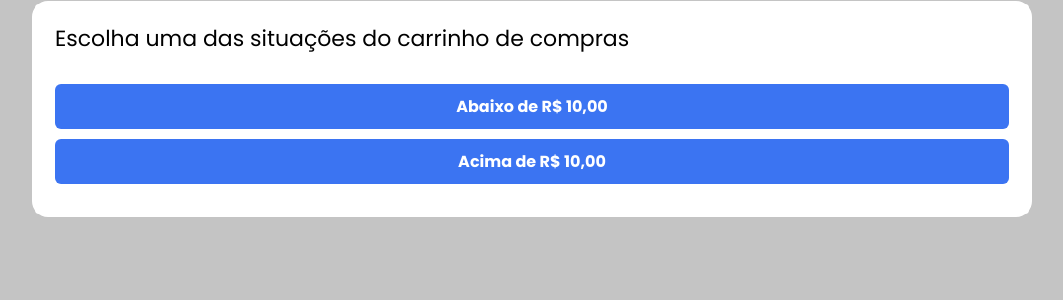
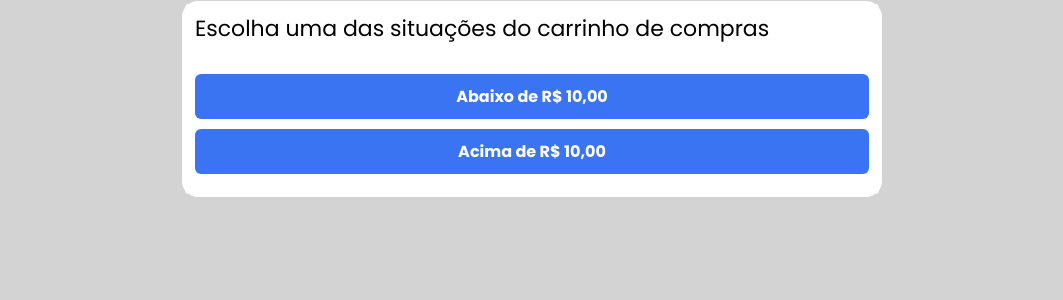
Before and after one commit to EdsonCandido73/carrinhocompras, a React (Create React App) app: page / in a window 1280 px wide. Shown: the top 300 px of the page, without its empty margins (108-1171 px from the left). Built offline with nearby package versions, Linux system fonts and the light colour scheme.

Commit message:
Finalizando o teste - Carrinho de Compras

```diff
--- a/src/pages/Home/index.js
+++ b/src/pages/Home/index.js
@@ -10,10 +10,10 @@ function Home() {
         <p>
           Escolha uma das situações do carrinho de compras
         </p>
-        <Link to="/shoppingcart/?cartTotal=under10">
+        <Link to="/shoppingcartunder10">
           <button className='btn' >Abaixo de R$ 10,00</button>
         </Link>
-        <Link to="/shoppingcart/?cartTotal=over10">
+        <Link to="/shoppingcartover10">
           <button className='btn' >Acima de R$ 10,00</button>
         </Link>
       </div>
--- a/src/pages/Shoppingcart/index.js
+++ /dev/null
@@ -1,48 +0,0 @@
-import React from 'react';
-import './styles.css';
-import apiDataUnder10 from '../../api/abaixo-10-reais.json';
-import apiDataOver10 from '../../api/acima-10-reais.json';
-
-
-export default function Shoppingcart() {
-
-    let params = new URLSearchParams(document.location.search.substring(1));
-    let cart = params.get("cartTotal");
-
-    let apiData = apiDataOver10;
-    console.log(apiData)
-
-   if (cart==="under10") {
-      let apiData = apiDataUnder10;
-      console.log(apiData)
-   }
-
-    return (
-      <div className='container'>
-        <div className='header'>
-          <strong>Meu carrinho</strong>
-          <hr size="1" width="100%"></hr>
-        </div>
-          <ul className='itemslist'>
-            {apiData.items.map(item => (
-              <li key={item.id}>
-                <div className='showitem'>
-                  <img src={item.imageUrl} alt={item.name} />
-                    <div className='description'>
-                      <h1>{item.name}</h1>
-                      <h2>R$ {item.listPrice/100}</h2>
-                      <h1>R$ {item.sellingPrice/100}</h1>
-                    </div>
-                </div>
-              </li>
-            ))}
-          </ul>
-          <hr size="1" width="100%"></hr>
-          <div className='totalcart'>
-            <p className='total'>Total</p>
-            <p className='value'>R$ {apiData.value/100}</p>
-          </div>
-
-      </div>
-    )
-}
--- /dev/null
+++ b/src/pages/Shoppingcartover10/index.js
@@ -0,0 +1,51 @@
+import React from 'react';
+import './styles.css';
+import apiDataOver10 from '../../api/acima-10-reais.json';
+
+
+export default function Shoppingcartover10() {
+
+    let apiData = apiDataOver10;
+    console.log(apiData)
+
+    function checkShipping() {
+      if((apiData.value/100) > 10) {
+        return (
+          <label className='checkshipping'>Parabéns, sua compra tem frete grátis !</label>
+        )
+      }
+    }
+
+    return (
+      <div className='container'>
+        <div className='header'>
+          <strong>Meu carrinho</strong>
+          <hr size="2" width="100%" color='#c4c4c4'></hr>
+        </div>
+          <ul className='itemslist'>
+            {apiData.items.map(item => (
+              <li key={item.id}>
+                <div className='showitem'>
+                  <img src={item.imageUrl} alt={item.name} />
+                    <div className='description'>
+                      <h1>{item.name}</h1>
+                      <h2>R$ {item.listPrice/100}</h2>
+                      <h1>R$ {item.sellingPrice/100}</h1>
+                    </div>
+                </div>
+              </li>
+            ))}
+          </ul>
+          <hr size="2" width="100%" color='#c4c4c4'></hr>
+            <div className='totalcart'>
+              <p className='total'>Total</p>
+              <p className='value'>R$ {apiData.value/100}</p>
+            </div>
+            <div className='checklabel'>
+              {checkShipping()}
+            </div>
+          <hr size="2" width="100%" color='#c4c4c4'></hr>
+          <button className='final'>Finalizar compra</button>
+      </div>
+    )
+}
--- a/src/pages/Shoppingcart/styles.css
+++ b/src/pages/Shoppingcartover10/styles.css
@@ -12,8 +12,8 @@
 
   body, input, button {
     font-family: 'Poppins', Arial, Helvetica, sans-serif;
-    background-color: #C4C4C4;
-    font-size: 14px;
+    background-color: #d3d3d3;
+    font-size: 10px;
   }
 
   .container {
@@ -22,23 +22,23 @@
     border-color:#fff ;
     border-radius: 16px;
     margin: 1px auto 0;
-    max-width: 1000px;
+    max-width: 700px;
     width: 100%;
     display: flex;
     flex-direction: column;
     align-items: flex-start;
-    box-shadow: #C4C4C4;
+    box-shadow: #000;
   }
 
   .header {
     min-width: 100%;
-    font-size: 45px;
+    font-size: 30px;
     align-items: center;
   }
 
   .container strong {
     display: flex;
-    height: 100px;
+    height: 80px;
     align-items: center;
     justify-content: center;
   }
@@ -62,8 +62,8 @@
   .showitem img {
     border-width: 1;
     border-style: solid;
-    border-color: #C4C4C4;
-    width: 200px;
+    border-color: #d3d3d3;
+    width: 150px;
     margin: 16px;
     padding-left: 8px;
     padding-right: 8px;
@@ -72,11 +72,11 @@
   .description {
     padding: 16px;
     margin-bottom: 8px;
-    line-height: 40px;
+    line-height: 35px;
   }
 
   .description h2 {
-    font-size: 20px;
+    font-size: 15px;
     color: #c4c4c4;
   }
 
@@ -85,41 +85,63 @@
     background: #FFF;
     margin-top: 0px;
     border-radius: 4px;
-    padding: 10px;
+    padding: 5px;
   }
+
   .totalcart {
-    height: 100px;
+    width: 100%;
+    padding: 24px;
     display: flex;
     flex-direction: row;
     align-items: center;
+    justify-content: space-between;
   }
 
   .totalcart .total {
-    font-size: 35px;
+    font-size: 25px;
+    font-weight: bold;
+  }
+
+  .totalcart .value {
+    font-size: 25px;
     font-weight: bold;
 
   }
 
-  .totalcart .value {
-    font-size: 35px;
-    font-weight: bold;
-
+  .checklabel {
+    display: flex;
+    width: 100%;
+    align-items: center;
+    justify-content: center;
   }
 
-  .content button.btn {
+  .checkshipping {
+    display: flex;
+    width: 80%;
+    align-items: center;
+    justify-content: center;
+    background-color: #C7FFA6;
+    font-size: 20px;
+    color: #217A00;
+    border-radius: 25px;
+    padding: 10px;
+    margin-bottom: 24px;
+  }
+
+  .final {
     border: 0;
-    border-radius: 6px;
-    width: 100%;
-    height: 45px;
-    padding: 0 20px;
-    font-size: 16px;
+    border-radius: 8px;
+    width: 93%;
+    height: 64px;
+    font-size: 20px;
     font-weight: bold;
     background: #3B74F2;
     color: #fff;
     cursor: pointer;
-    margin-bottom: 10px;
+    margin: 24px;
+    margin-bottom: 16px;
   }
 
-  .content button.btn:hover {
+  .final:hover {
     background: #3064D7;
   }
--- /dev/null
+++ b/src/pages/Shoppingcartunder10/index.js
@@ -0,0 +1,50 @@
+import React from 'react';
+import './styles.css';
+import apiDataUnder10 from '../../api/abaixo-10-reais.json';
+
+export default function Shoppingcartover10() {
+
+    let apiData = apiDataUnder10;
+    console.log(apiData)
+
+    function checkShipping() {
+      if((apiData.value/100) > 10) {
+        return (
+          <label className='checkshipping'>Parabéns, sua compra tem frete grátis !</label>
+        )
+      }
+    }
+
+    return (
+      <div className='container'>
+        <div className='header'>
+          <strong>Meu carrinho</strong>
+          <hr size="2" width="100%" color='#c4c4c4'></hr>
+        </div>
+          <ul className='itemslist'>
+            {apiData.items.map(item => (
+              <li key={item.id}>
+                <div className='showitem'>
+                  <img src={item.imageUrl} alt={item.name} />
+                    <div className='description'>
+                      <h1>{item.name}</h1>
+                      <h2>R$ {item.listPrice/100}</h2>
+                      <h1>R$ {item.sellingPrice/100}</h1>
+                    </div>
+                </div>
+              </li>
+            ))}
+          </ul>
+          <hr size="2" width="100%" color='#c4c4c4'></hr>
+            <div className='totalcart'>
+              <p className='total'>Total</p>
+              <p className='value'>R$ {apiData.value/100}</p>
+            </div>
+            <div className='checklabel'>
+              {checkShipping()}
+            </div>
+          <hr size="2" width="100%" color='#c4c4c4'></hr>
+          <button className='final'>Finalizar compra</button>
+      </div>
+    )
+}
--- /dev/null
+++ b/src/pages/Shoppingcartunder10/styles.css
@@ -0,0 +1,147 @@
+
+* {
+    margin: 0;
+    padding: 0;
+    outline: 0;
+    box-sizing: border-box;
+  }
+
+  html, body, #root {
+    min-height: 100%;
+  }
+
+  body, input, button {
+    font-family: 'Poppins', Arial, Helvetica, sans-serif;
+    background-color: #d3d3d3;
+    font-size: 10px;
+  }
+
+  .container {
+    border-width: 1;
+    border-style: solid;
+    border-color:#fff ;
+    border-radius: 16px;
+    margin: 1px auto 0;
+    max-width: 700px;
+    width: 100%;
+    display: flex;
+    flex-direction: column;
+    align-items: flex-start;
+    box-shadow: #000;
+  }
+
+  .header {
+    min-width: 100%;
+    font-size: 30px;
+    align-items: center;
+  }
+
+  .container strong {
+    display: flex;
+    height: 80px;
+    align-items: center;
+    justify-content: center;
+  }
+
+  .itemslist {
+
+  }
+
+  .itemslist li {
+    list-style-type: none;
+  }
+
+  .showitem {
+    display: flex;
+    flex-direction: row;
+    width: 100%;
+    max-width: 900px;
+    align-items: center;
+  }
+
+  .showitem img {
+    border-width: 1;
+    border-style: solid;
+    border-color: #d3d3d3;
+    width: 150px;
+    margin: 16px;
+    padding-left: 8px;
+    padding-right: 8px;
+  }
+
+  .description {
+    padding: 16px;
+    margin-bottom: 8px;
+    line-height: 35px;
+  }
+
+  .description h2 {
+    font-size: 15px;
+    color: #c4c4c4;
+  }
+
+  .content {
+    width: 100%;
+    background: #FFF;
+    margin-top: 0px;
+    border-radius: 4px;
+    padding: 5px;
+  }
+
+  .totalcart {
+    width: 100%;
+    padding: 24px;
+    display: flex;
+    flex-direction: row;
+    align-items: center;
+    justify-content: space-between;
+  }
+
+  .totalcart .total {
+    font-size: 25px;
+    font-weight: bold;
+  }
+
+  .totalcart .value {
+    font-size: 25px;
+    font-weight: bold;
+
+  }
+
+  .checklabel {
+    display: flex;
+    width: 100%;
+    align-items: center;
+    justify-content: center;
+  }
+
+  .checkshipping {
+    display: flex;
+    width: 80%;
+    align-items: center;
+    justify-content: center;
+    background-color: #C7FFA6;
+    font-size: 20px;
+    color: #217A00;
+    border-radius: 25px;
+    padding: 10px;
+    margin-bottom: 24px;
+  }
+
+  .final {
+    border: 0;
+    border-radius: 8px;
+    width: 93%;
+    height: 64px;
+    font-size: 20px;
+    font-weight: bold;
+    background: #3B74F2;
+    color: #fff;
+    cursor: pointer;
+    margin: 24px;
+    margin-bottom: 16px;
+  }
+
+  .final:hover {
+    background: #3064D7;
+  }
--- a/src/routes.js
+++ b/src/routes.js
@@ -2,7 +2,8 @@ import React from 'react';
 import { BrowserRouter, Switch, Route } from 'react-router-dom';
 
 import Home from './pages/Home';
-import Shoppingcart from './pages/Shoppingcart';
+import Shoppingcartover10 from './pages/Shoppingcartover10';
+import Shoppingcartunder10 from './pages/Shoppingcartunder10';
 
 
 export default function Routes() {
@@ -10,7 +11,8 @@ export default function Routes() {
         <BrowserRouter>
             <Switch>
                 <Route path="/" exact component={Home}/>
-                <Route path="/shoppingcart" component={Shoppingcart}/>
+                <Route path="/shoppingcartover10" component={Shoppingcartover10}/>
+                <Route path="/shoppingcartunder10" component={Shoppingcartunder10}/>
             </Switch>
         </BrowserRouter>
     );
```
Also changed, not shown: 1 other file (tests, documents, lock files or other folders).
